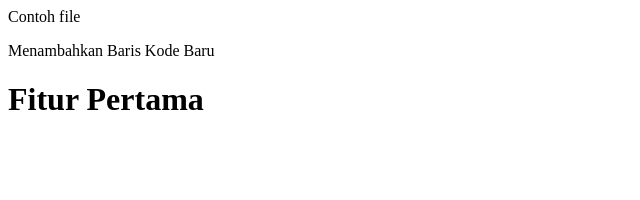
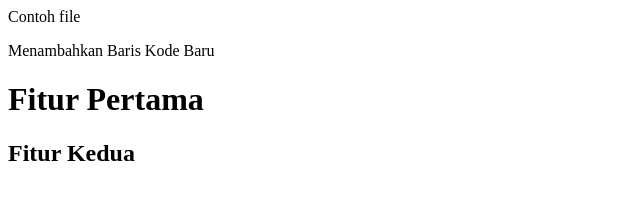
Before and after one commit to Pr4y/rizkypp-alta, a plain HTML site: page index.html in a window 1280 px wide. Shown: the whole page, without its empty margins (0-640 px from the left). Drawn offline with Linux system fonts and the light colour scheme.

Commit message:
Penambahan Fitur Kedua

```diff
--- a/index.html
+++ b/index.html
@@ -8,5 +8,8 @@
 
         <!-- Penambahan Fitur Pertama-->
         <h1>Fitur Pertama</h1>
+
+        <!--Penambahan Fitur Kedua-->
+        <h2>Fitur Kedua</h2>
     </body>
 </html>
```
